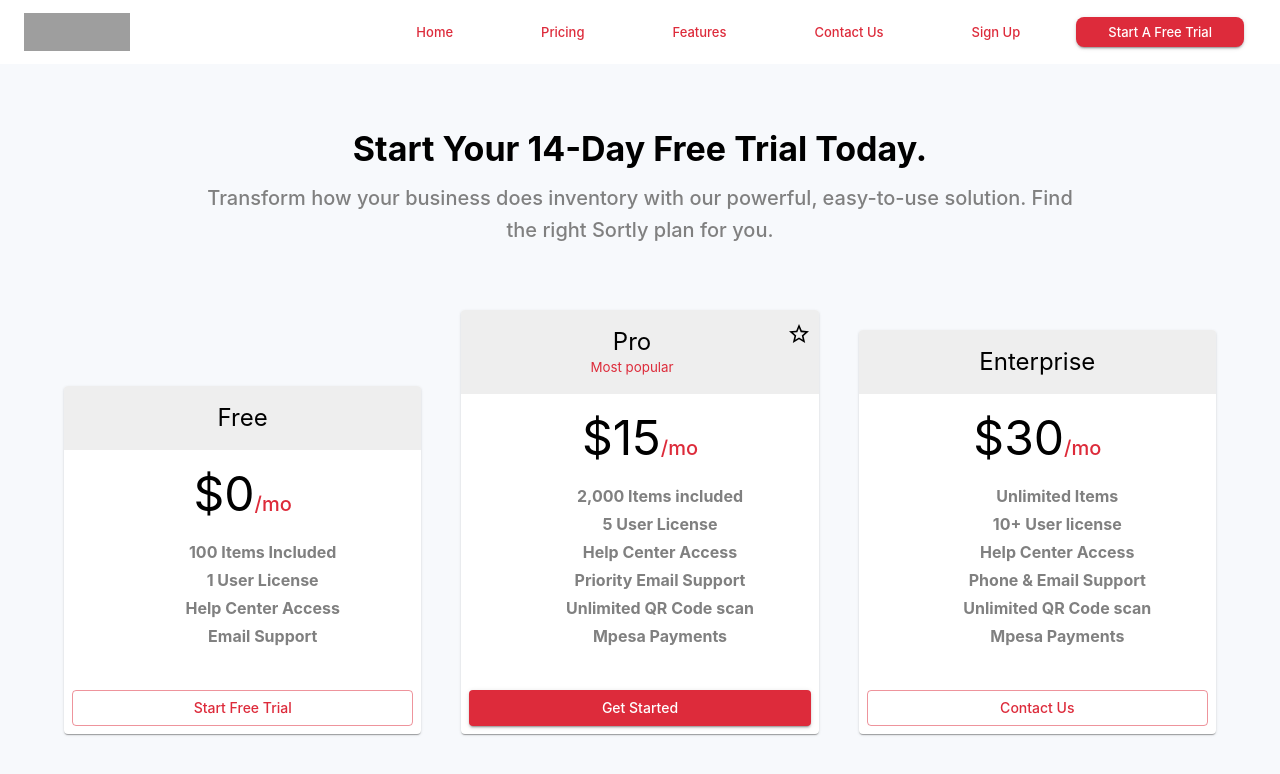
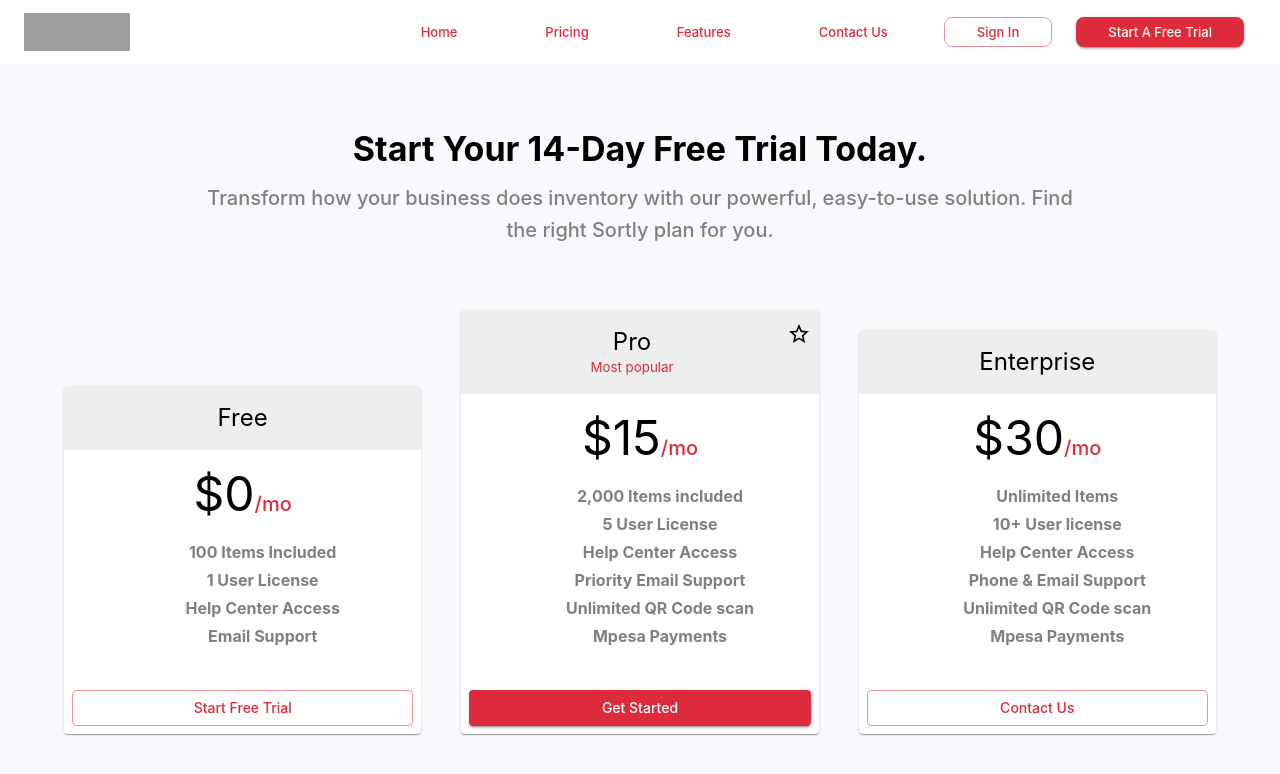
Before and after one commit to jeffubayi/sortly, a React (Create React App) app in the folder frontend/: page /pricing in a window 1280 px wide. Shown: the top 774 px of the page. Built offline with nearby package versions, Linux system fonts and the light colour scheme; no server answers; grey boxes are pictures that could not be loaded.

Commit message:
add user role model

```diff
--- a/frontend/src/components/Layouts/homeLayout.tsx
+++ b/frontend/src/components/Layouts/homeLayout.tsx
@@ -54,8 +54,8 @@ export default function HomeLayout({ children }: Props) {
                                 <Button onClick={() => navigate("/contact-us")} variant="text" size="small" sx={{ my: 1, mx: 1.5, borderRadius: "0.5rem", px: 4 }}>
                                 Contact us
                                 </Button>
-                                <Button onClick={() => navigate("/auth/login")} variant="text" size="small" sx={{ my: 1, mx: 1.5, borderRadius: "0.5rem", px: 4 }}>
-                                    Sign up
+                                <Button onClick={() => navigate("/auth/login")} variant="outlined" size="small" sx={{ my: 1, mx: 1.5, borderRadius: "0.5rem", px: 4 }}>
+                                    Sign In
                                 </Button>
                                 <Button onClick={() => navigate("/auth/register")} variant="contained" size="small" sx={{ my: 1, mx: 1.5, borderRadius: "0.5rem", px: 4 }}>
                                     {isSmallScreen ? "login" : "Start a free trial"}
--- a/frontend/src/redux/features/product/productSlice.ts
+++ b/frontend/src/redux/features/product/productSlice.ts
@@ -17,7 +17,7 @@ const initialState = {
 // Create new product
 export const createProduct = createAsyncThunk(
   "products/create",
-  async (formData, thunkAPI) => {
+  async (formData:any, thunkAPI) => {
     try {
       return await productService.createProduct(formData)
     } catch (error: any) {
```
Also changed, not shown: 2 other files (tests, documents, lock files or other folders).
